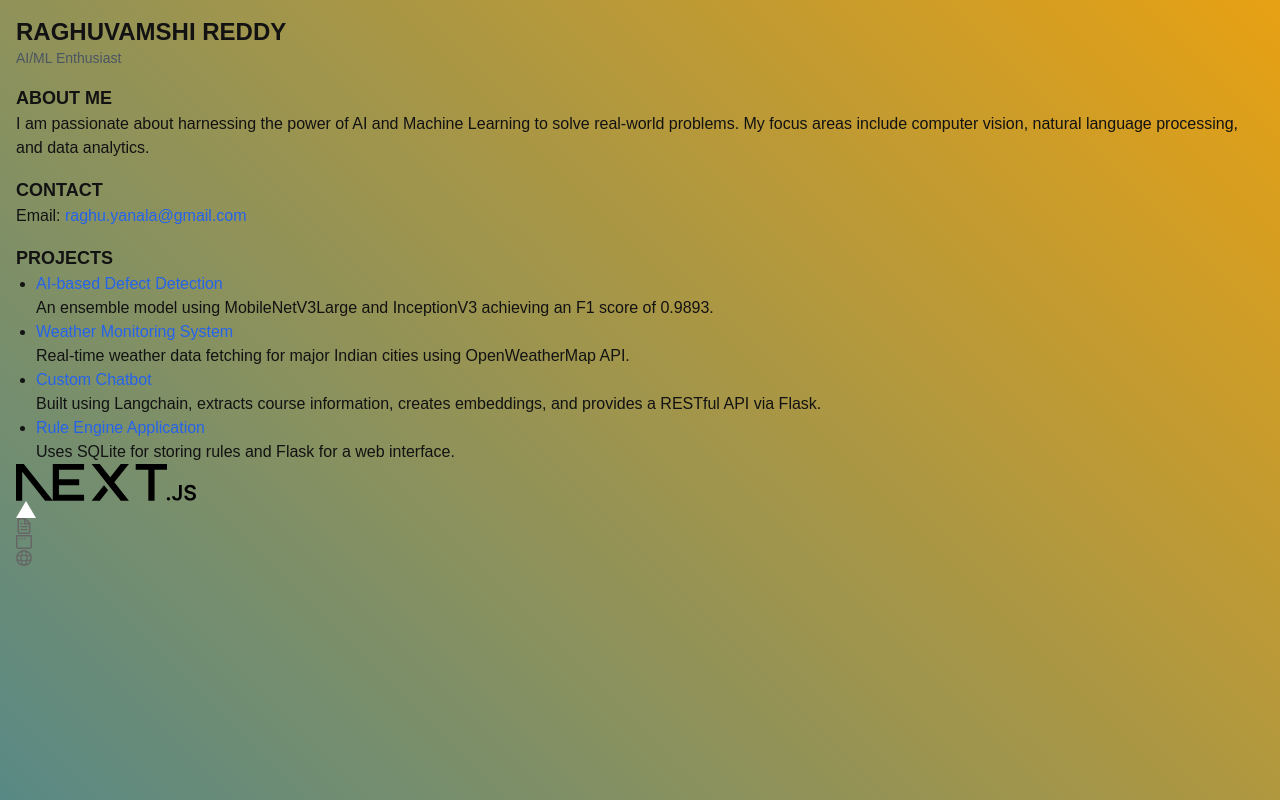
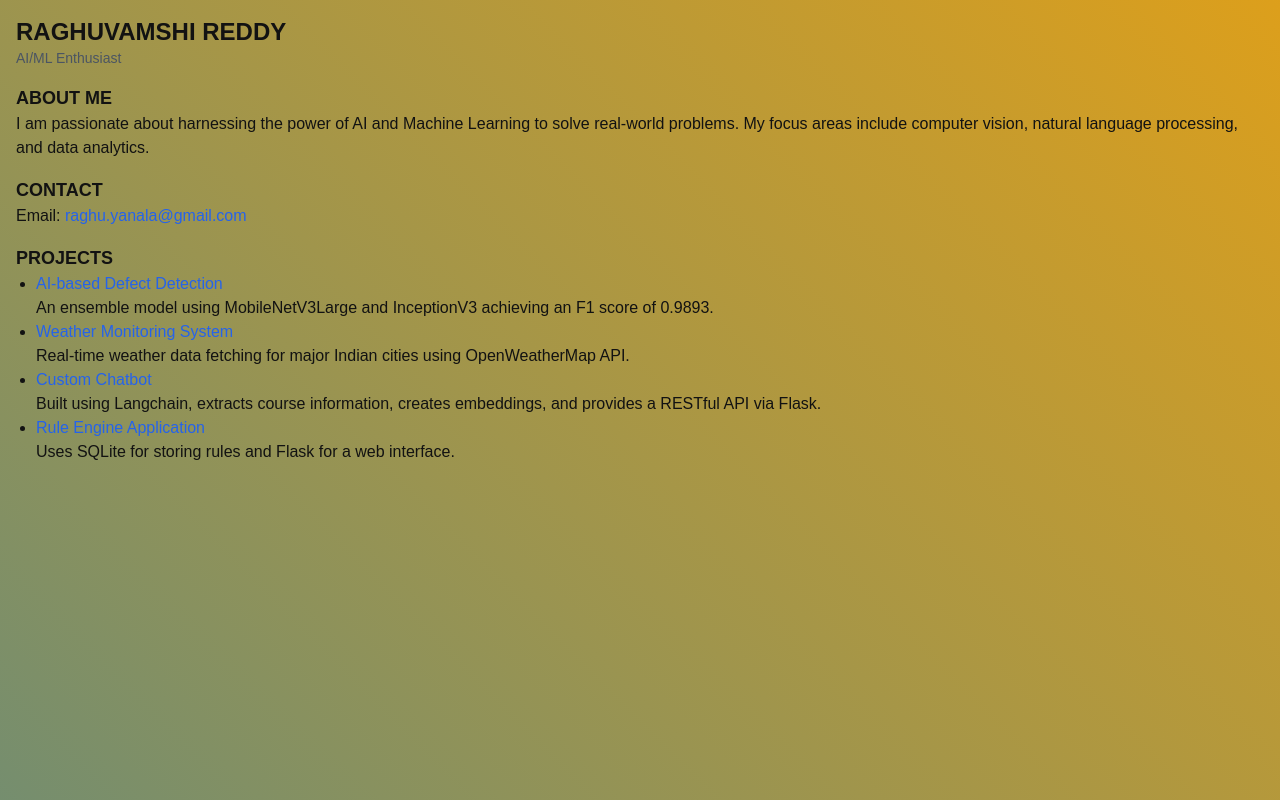
Before and after one commit to roar3691/nextjs-boilerplate, a Next.js app: page / in a window 1280 px wide. Shown: the top 800 px of the page. Built offline with nearby package versions, Linux system fonts and the light colour scheme.

Commit message:
Update page.tsx

```diff
--- a/app/page.tsx
+++ b/app/page.tsx
@@ -1,32 +1,7 @@
-import Image from "next/image";
-
 export default function Home() {
   return (
-    <div>
-      <main>
-        <Image src="/next.svg" alt="Logo" width={180} height={38} />
-        <ol>
-          <li></li>
-          <li></li>
-        </ol>
-        <div>
-          <a href="#" target="_blank" rel="noopener noreferrer">
-            <Image src="/vercel.svg" alt="Logo" width={20} height={20} />
-          </a>
-          <a href="#" target="_blank" rel="noopener noreferrer"></a>
-        </div>
-      </main>
-      <footer>
-        <a href="#" target="_blank" rel="noopener noreferrer">
-          <Image src="/file.svg" alt="Icon" width={16} height={16} />
-        </a>
-        <a href="#" target="_blank" rel="noopener noreferrer">
-          <Image src="/window.svg" alt="Icon" width={16} height={16} />
-        </a>
-        <a href="#" target="_blank" rel="noopener noreferrer">
-          <Image src="/globe.svg" alt="Icon" width={16} height={16} />
-        </a>
-      </footer>
+    <div className="min-h-screen">
+      {/* Content removed */}
     </div>
   );
 }
```
